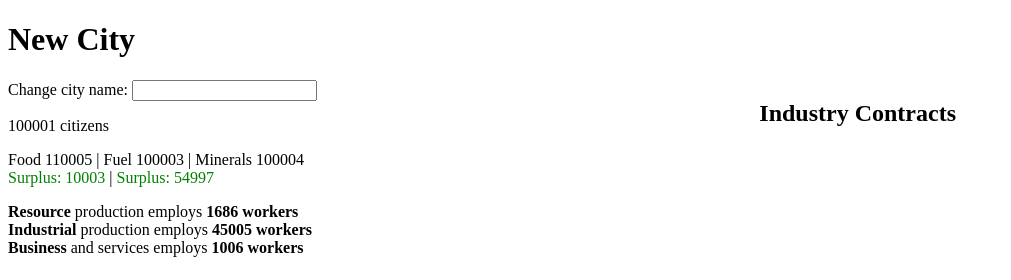
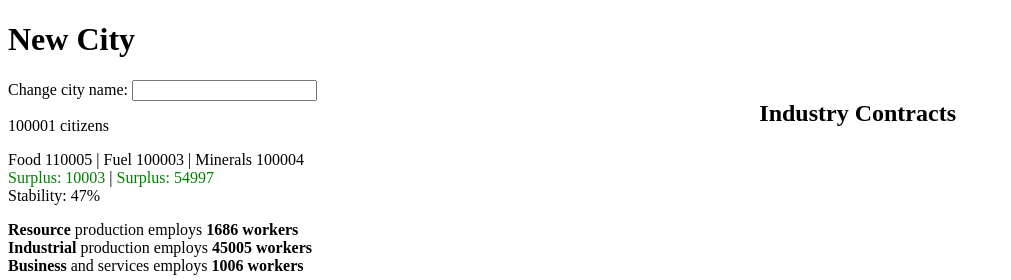
Before and after one commit to uiri/Gunboat-Diplomacy, a Django app: page / in a window 1280 px wide. Shown: the top 280 px of the page, without its empty margins (0-1011 px from the left). Run offline with Django 3.2, Linux system fonts and the light colour scheme.

Commit message:
added stability mechanic

```diff
--- a/templates/index.html
+++ b/templates/index.html
@@ -46,6 +46,9 @@ var buildings = [0,0,1,1,0,0,0,0,0,0,0,0,0,0,0,0,0]; //each of these values shou
 var primarySector = 20000;
 var secondarySector = 45000; //will be in the django model, but will grow based on update
 var tertiarySector = 1000; //will be in the django model, but will grow based on update
+var baseStability = 100; //will be in the django model, but will grow based on update
+	var battleStability = 0; //will also be in the django model and grow based on update
+	var stability = 100; //will be derived from baseStability and battleStability;
 
 
 function QueueItem(foodcost,fuelcost,mineralcost,productioncost,task,description,onCancel) {
@@ -258,6 +261,10 @@ else if ((primarySector+secondarySector+tertiarySector) > population)
 
 production = secondarySector*productionTech;
 
+var unemployment = (population-(primarySector+secondarySector+tertiarySector))/population;
+baseStability = 40*(health+unemployment)+20*(food/population);
+stability = baseStability - battleStability;
+
 writeStats();
 lastUpdate = new Date();
 } //end up update function don't f with this {
@@ -295,6 +302,7 @@ changeHTML("E",  "<b>" + blockTypes[blocks[5].type] + "</b><br />" + blockImprov
 changeHTML("SW",  "<b>" + blockTypes[blocks[6].type] + "</b><br />" + blockImprovements[blocks[6].improvement] + "<br />Level&nbsp;" + blocks[6].level).style.backgroundImage="url(" + blockGraphics[blocks[6].type] + ")";
 changeHTML("S",  "<b>" + blockTypes[blocks[7].type] + "</b><br />" + blockImprovements[blocks[7].improvement] + "<br />Level&nbsp;" + blocks[7].level).style.backgroundImage="url(" + blockGraphics[blocks[7].type] + ")";
 changeHTML("SE", "<b>" + blockTypes[blocks[8].type] + "</b><br />" + blockImprovements[blocks[8].improvement] + "<br />Level&nbsp;" + blocks[8].level).style.backgroundImage="url(" + blockGraphics[blocks[8].type] + ")";
+changeHTML("stability", Math.round(stability));
 
 var itemsdiv = document.getElementById("items");
 itemsdiv.innerHTML = "<h2>Industry Contracts</h2>";
@@ -340,8 +348,9 @@ Change city name: <input type="text" onblur="cityName=this.value;" />
 
 <p id="population"></p>
 
-<p>Food <span id="food"></span>&nbsp;|&nbsp;Fuel <span id="fuel"></span>&nbsp;|&nbsp;Minerals <span id="mineral"></span>
-<br /><span id="surplusfood"></span> | <span id="surplusfuel"></span></p>
+Food <span id="food"></span>&nbsp;|&nbsp;Fuel <span id="fuel"></span>&nbsp;|&nbsp;Minerals <span id="mineral"></span>
+<br /><span id="surplusfood"></span> | <span id="surplusfuel"></span>
+<div>Stability: <span id="stability"></span>%</div>
 
 <p><b>Resource</b> production employs <b><span id="primary"></span> workers</b><br />
 <b>Industrial</b> production employs <b><span id="secondary"></span> workers</b><br />
```
